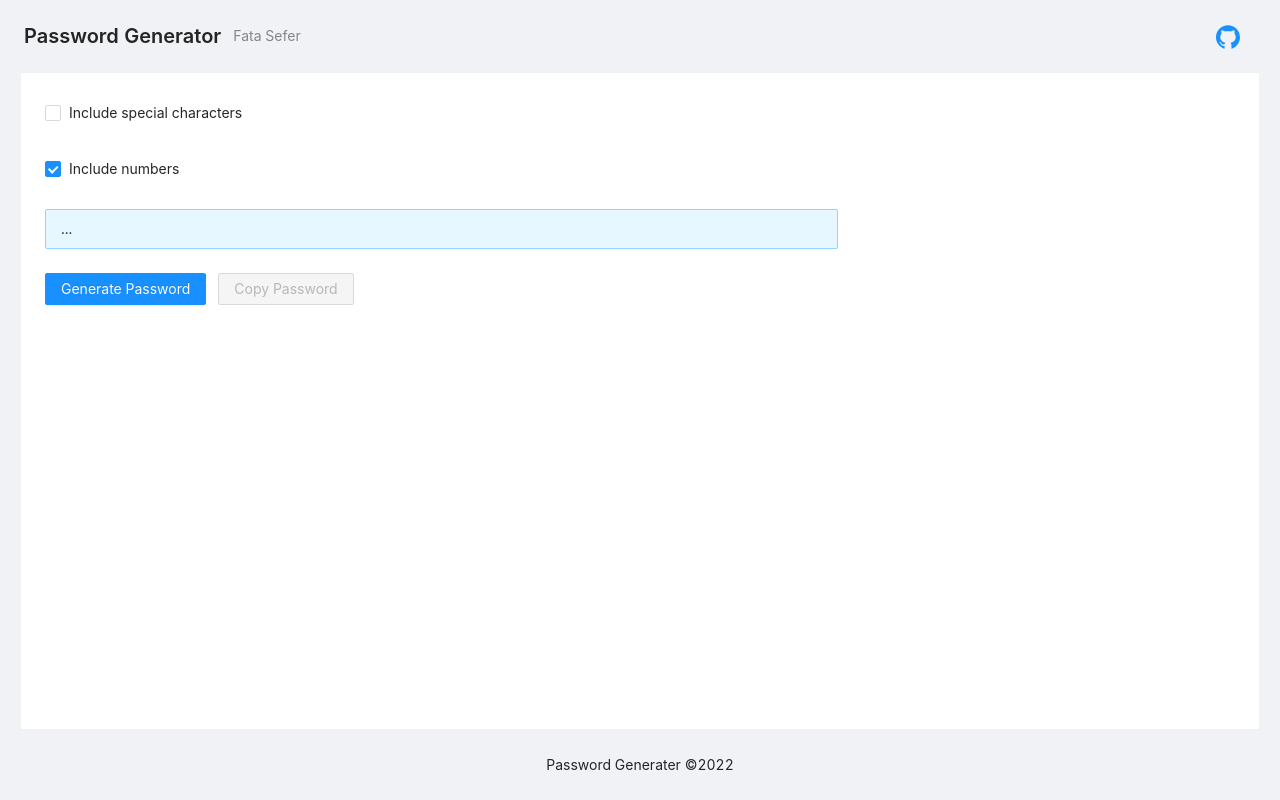
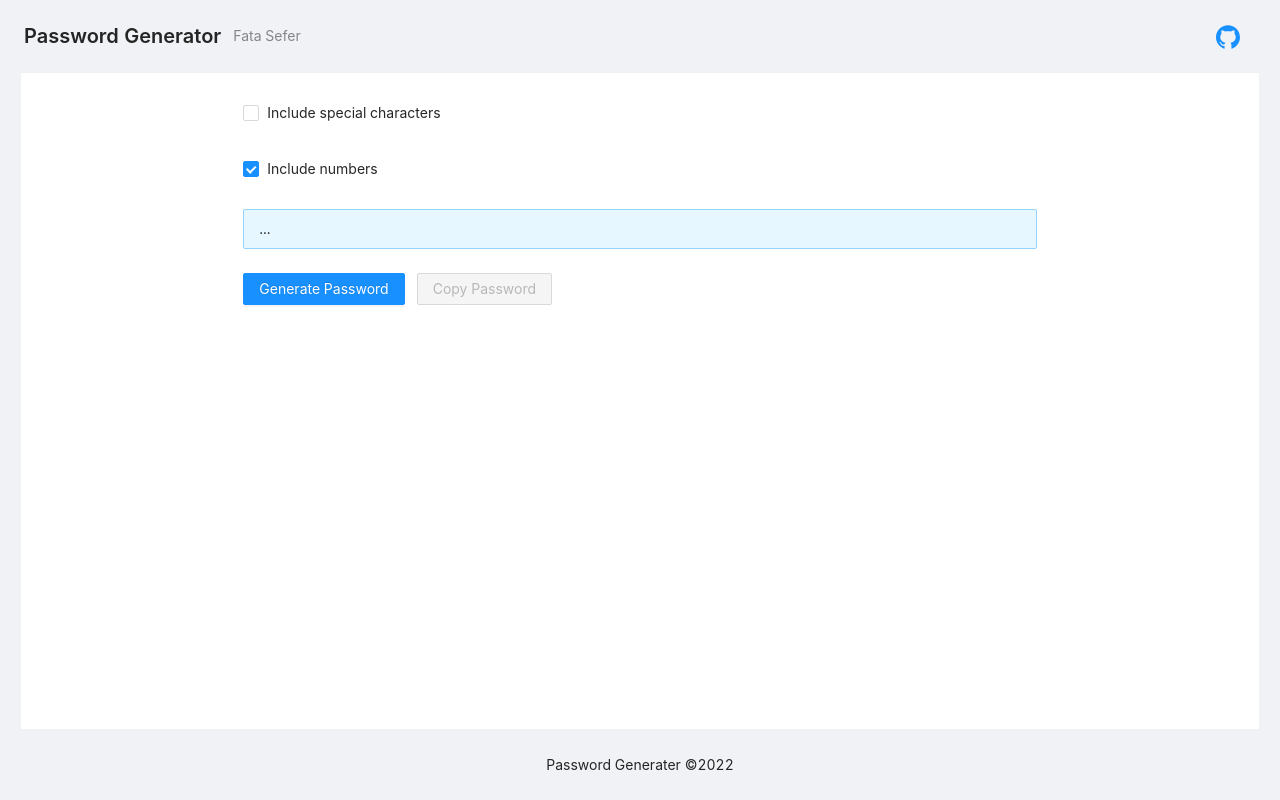
Before and after one commit to fs98/password-generator, a React (Create React App) app: page / in a window 1280 px wide. Built offline with nearby package versions, Linux system fonts and the light colour scheme.

Commit message:
style: remove offset on small screens

```diff
--- a/src/components/PasswordGenerator.tsx
+++ b/src/components/PasswordGenerator.tsx
@@ -48,6 +48,10 @@ export const PasswordGenerator = (): JSX.Element => {
         name="basic"
         wrapperCol={{
           span: 16,
+          offset: 0,
+          md: {
+            offset: 4,
+          },
         }}
         initialValues={{
           remember: true,
```
